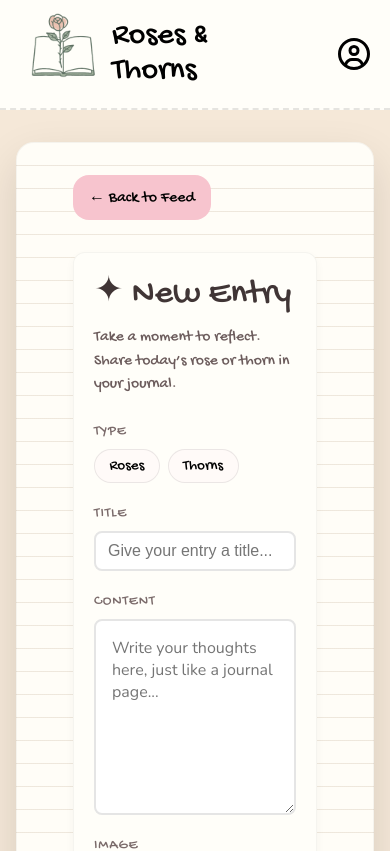
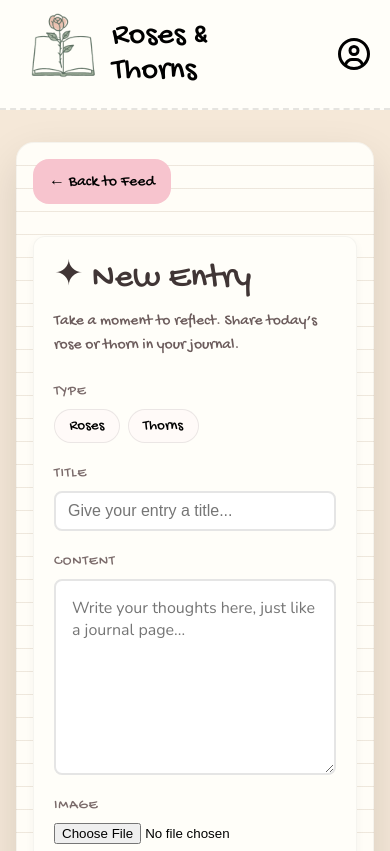
Before and after one commit to mmari0c/roses-and-thorns, a React (Vite) app: page /create-post in a window 390 px wide. Shown: the top 851 px of the page. Built offline with nearby package versions, Linux system fonts and the light colour scheme; a web font is replaced by a local one.

Commit message:
A little more responsive design lol

```diff
--- a/src/App.css
+++ b/src/App.css
@@ -128,4 +128,8 @@ textarea {
   .feed-header a {
     text-align: center;
   }
+
+  .paper-shell {
+    padding: 1rem;
+  }
 }
--- a/src/routes/CreatePost.css
+++ b/src/routes/CreatePost.css
@@ -123,3 +123,9 @@
    .submit-entry:hover {
       background-color: var(--thorn-strong);
    }
+
+@media (max-width: 600px) {
+   .create-page {
+     padding: 0;
+   }
+ }
```
